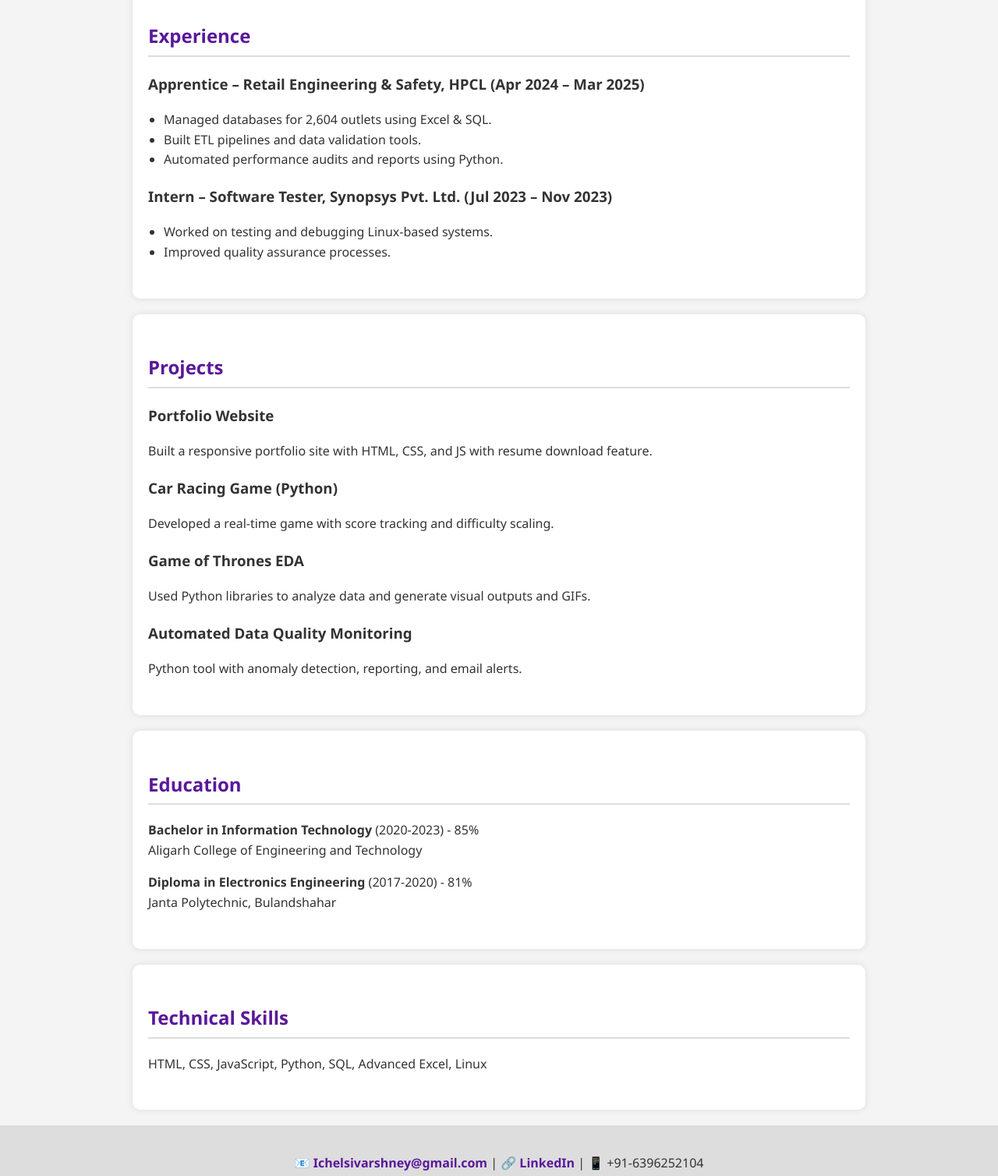
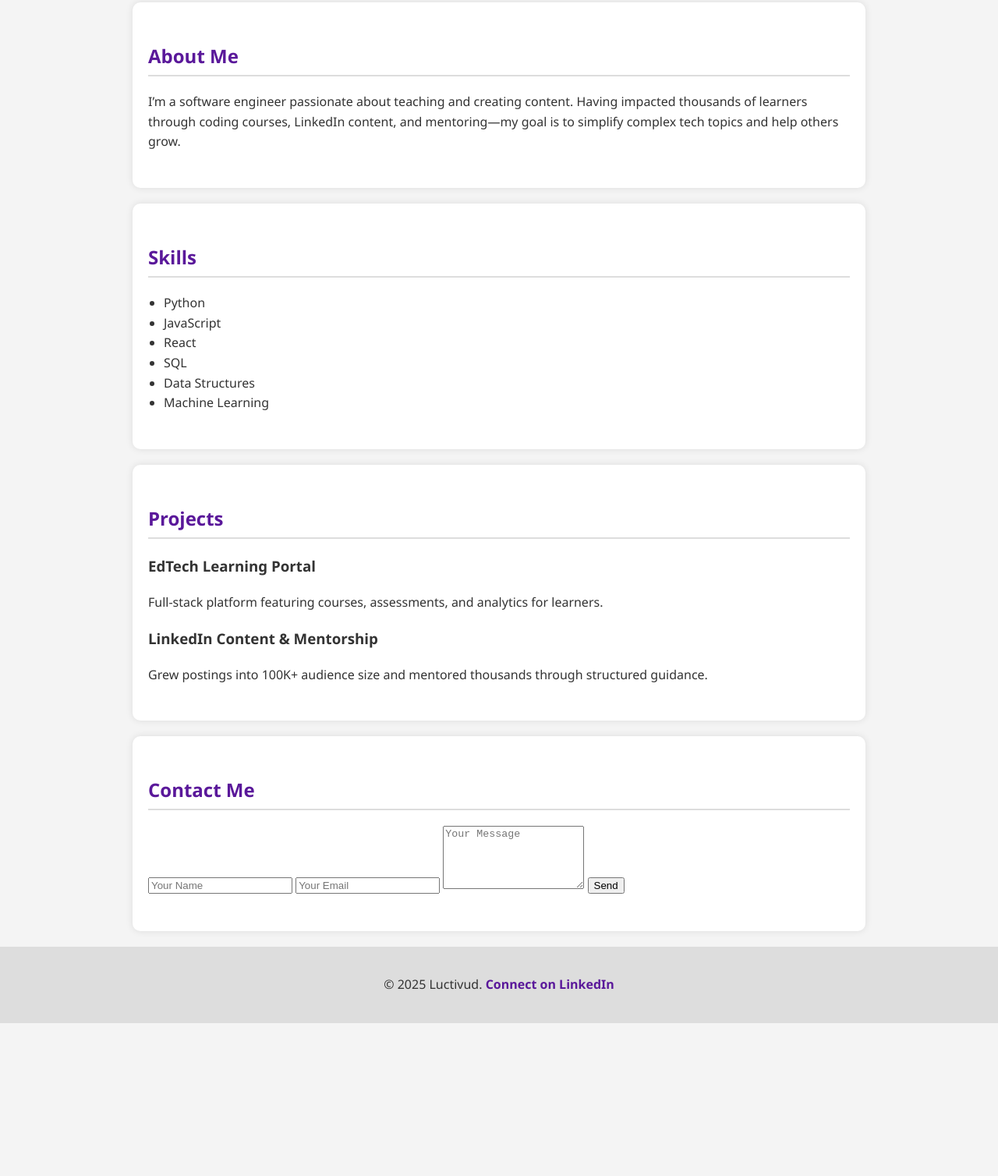
Before and after one commit to Chelsi31/Portfolio-Website, a plain HTML site: page index.html in a window 1280 px wide. Shown: the part 564-2072 px from the top of the page at 78% size. After the commit the page ends 1876 px from the top, so only its background shows below. Drawn offline with Linux system fonts and the light colour scheme.

Commit message:
Add files via upload

```diff
--- a/index.html
+++ b/index.html
@@ -3,70 +3,77 @@
 <head>
   <meta charset="UTF-8" />
   <meta name="viewport" content="width=device-width, initial-scale=1.0"/>
-  <title>Chelsi Varshney - Portfolio</title>
-  <link rel="stylesheet" href="style.css" />
+  <title>Luctivud | Portfolio</title>
+  <link rel="stylesheet" href="style.css">
 </head>
 <body>
 
   <header>
-    <h1>Chelsi Varshney</h1>
-    <p>Information Technology Graduate | Data Analyst | Software Tester</p>
-    <a href="Chelsi_Resume.pdf" download class="btn">Download Resume</a>
+    <h1>Luctivud</h1>
+    <p>Developer | Content Creator | Educator</p>
+    <nav>
+      <a href="#about">About</a>
+      <a href="#skills">Skills</a>
+      <a href="#projects">Projects</a>
+      <a href="#contact">Contact</a>
+    </nav>
   </header>
+
+  <section class="hero" id="hero">
+    <img src="profile.jpg" alt="Profile Picture">
+    <h2>Hello, I'm Luctivud 👋</h2>
+    <p>I build tech products, mentor students, and create learning resources in programming and data science.</p>
+    <a href="#contact" class="btn">Get in Touch</a>
+  </section>
 
   <section id="about">
     <h2>About Me</h2>
-    <p>Information Technology graduate with hands-on experience in data analysis, software testing, and automation. Skilled in Python, SQL, Advanced Excel, and Web Development.</p>
+    <p>
+      I’m a software engineer passionate about teaching and creating content. Having impacted thousands of learners
+      through coding courses, LinkedIn content, and mentoring—my goal is to simplify complex tech topics
+      and help others grow.
+    </p>
   </section>
 
-  <section id="experience">
-    <h2>Experience</h2>
-    <h3>Apprentice – Retail Engineering & Safety, HPCL (Apr 2024 – Mar 2025)</h3>
-    <ul>
-      <li>Managed databases for 2,604 outlets using Excel & SQL.</li>
-      <li>Built ETL pipelines and data validation tools.</li>
-      <li>Automated performance audits and reports using Python.</li>
-    </ul>
-
-    <h3>Intern – Software Tester, Synopsys Pvt. Ltd. (Jul 2023 – Nov 2023)</h3>
-    <ul>
-      <li>Worked on testing and debugging Linux-based systems.</li>
-      <li>Improved quality assurance processes.</li>
+  <section id="skills">
+    <h2>Skills</h2>
+    <ul class="skills-list">
+      <li>Python</li>
+      <li>JavaScript</li>
+      <li>React</li>
+      <li>SQL</li>
+      <li>Data Structures</li>
+      <li>Machine Learning</li>
     </ul>
   </section>
 
   <section id="projects">
     <h2>Projects</h2>
-    <h3>Portfolio Website</h3>
-    <p>Built a responsive portfolio site with HTML, CSS, and JS with resume download feature.</p>
-
-    <h3>Car Racing Game (Python)</h3>
-    <p>Developed a real-time game with score tracking and difficulty scaling.</p>
-
-    <h3>Game of Thrones EDA</h3>
-    <p>Used Python libraries to analyze data and generate visual outputs and GIFs.</p>
-
-    <h3>Automated Data Quality Monitoring</h3>
-    <p>Python tool with anomaly detection, reporting, and email alerts.</p>
+    <div class="project">
+      <h3>EdTech Learning Portal</h3>
+      <p>Full‑stack platform featuring courses, assessments, and analytics for learners.</p>
+    </div>
+    <div class="project">
+      <h3>LinkedIn Content & Mentorship</h3>
+      <p>Grew postings into 100K+ audience size and mentored thousands through structured guidance.</p>
+    </div>
   </section>
 
-  <section id="education">
-    <h2>Education</h2>
-    <p><strong>Bachelor in Information Technology</strong> (2020-2023) - 85%<br>Aligarh College of Engineering and Technology</p>
-    <p><strong>Diploma in Electronics Engineering</strong> (2017-2020) - 81%<br>Janta Polytechnic, Bulandshahar</p>
-  </section>
-
-  <section id="skills">
-    <h2>Technical Skills</h2>
-    <p>HTML, CSS, JavaScript, Python, SQL, Advanced Excel, Linux</p>
+  <section id="contact">
+    <h2>Contact Me</h2>
+    <form id="contact-form">
+      <input type="text" id="name" placeholder="Your Name" required />
+      <input type="email" id="email" placeholder="Your Email" required />
+      <textarea id="message" rows="5" placeholder="Your Message"></textarea>
+      <button type="submit">Send</button>
+    </form>
+    <p id="response-message"></p>
   </section>
 
   <footer>
-    <p>📧 <a href="mailto:Ichelsivarshney@gmail.com">Ichelsivarshney@gmail.com</a> |
-       🔗 <a href="https://www.linkedin.com/in/chelsi-varshney" target="_blank">LinkedIn</a> |
-       📱 +91-6396252104
-    </p>
+    <p>&copy; 2025 Luctivud. <a href="https://www.linkedin.com/in/luctivud" target="_blank">Connect on LinkedIn</a></p>
   </footer>
 
+  <script src="script.js"></script>
 </body>
 </html>
```
